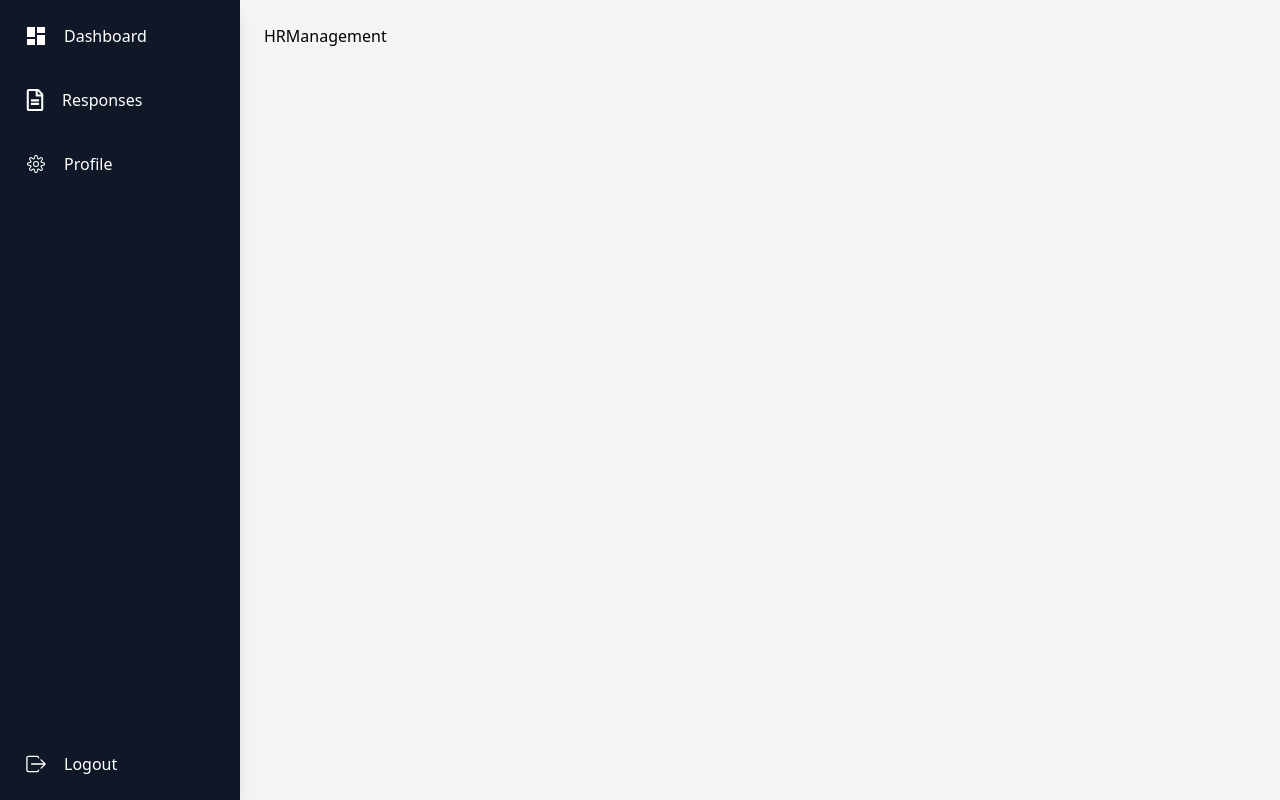
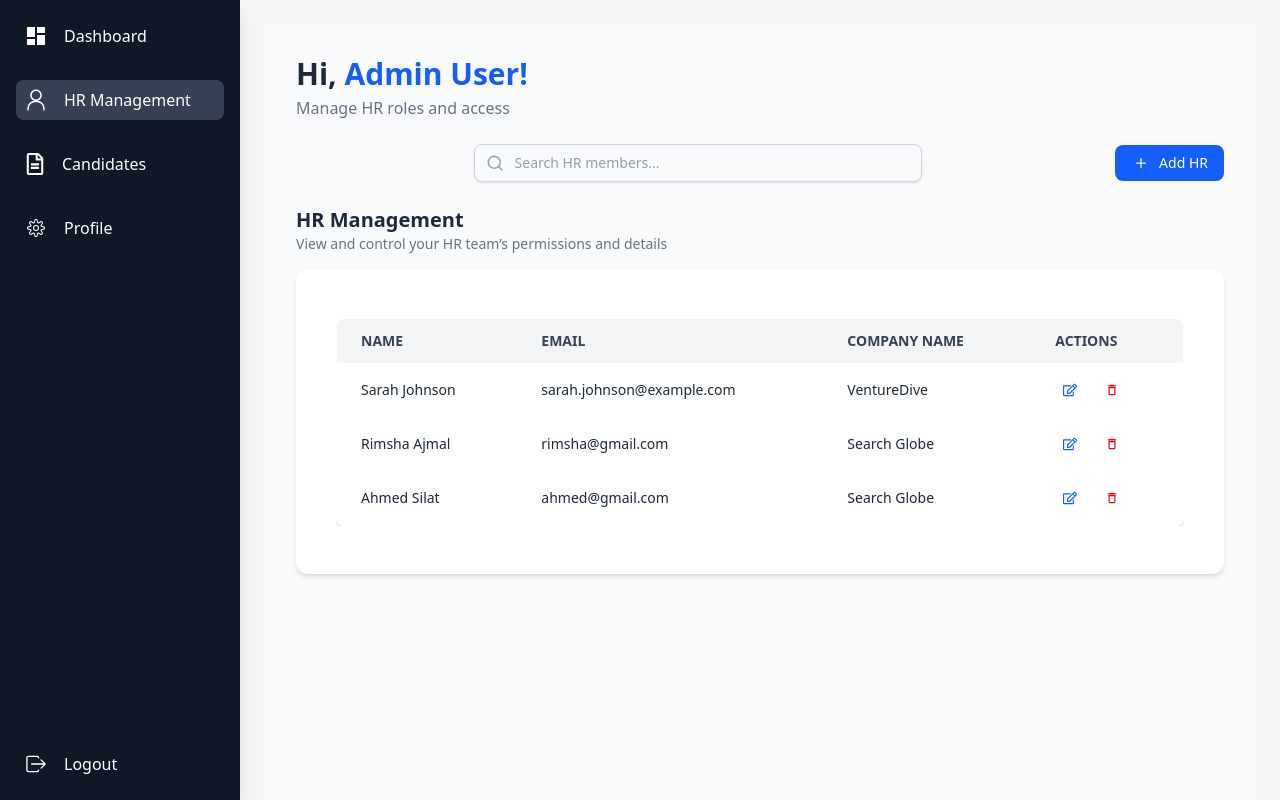
Before and after one commit to Ahmed-Silat/FYP, a React (Vite) app in the folder fyp-frontend/: page /admin/hr-management in a window 1280 px wide. Built offline with nearby package versions, Linux system fonts and the light colour scheme; no server answers.

Commit message:
hr management page UI has been created

```diff
--- a/fyp-frontend/src/App.jsx
+++ b/fyp-frontend/src/App.jsx
@@ -22,6 +22,7 @@ import Responses from "./pages/hr/Responses";
 import Candidates from "./pages/admin/Candidates";
 import AdminDashboard from "./pages/admin/AdminDashboard";
 import HRManagement from "./pages/admin/HRManagement";
+import AdminLayout from "./Components/AdminLayout";
 function App() {
   return (
     <>
@@ -56,7 +57,7 @@ function App() {
             <Route path="responses" element={<Responses />} />
           </Route>
 
-          <Route path="/admin" element={<HrLayout />}>
+          <Route path="/admin" element={<AdminLayout />}>
             <Route path="dashboard" element={<AdminDashboard />} />
             <Route path="profile" element={<Profile />} />
             <Route path="candidates" element={<Candidates />} />
--- a/fyp-frontend/src/Components/AdminLayout.jsx
+++ b/fyp-frontend/src/Components/AdminLayout.jsx
@@ -14,6 +14,11 @@ const AdminLayout = () => {
       icon: <MdDashboard size={24} />,
     },
     {
+      to: "/admin/hr-management",
+      label: "HR Management",
+      icon: <RxPerson size={24} />,
+    },
+    {
       to: "/admin/candidates",
       label: "Candidates",
       icon: <FaRegFileAlt size={22} />,
@@ -22,11 +27,6 @@ const AdminLayout = () => {
       to: "/admin/profile",
       label: "Profile",
       icon: <CiSettings size={24} />,
-    },
-    {
-      to: "/admin/hr-management",
-      label: "HR Management",
-      icon: <RxPerson size={24} />,
     },
   ];
   return (
--- a/fyp-frontend/src/Components/Searchbar.jsx
+++ b/fyp-frontend/src/Components/Searchbar.jsx
@@ -1,7 +1,7 @@
 import React from "react";
 import { FiSearch } from "react-icons/fi";
 
-const Searchbar = () => {
+const Searchbar = ({ placeholder }) => {
   const [searchTerm, setSearchTerm] = React.useState("");
 
   const handleSearch = (event) => {
@@ -13,7 +13,7 @@ const Searchbar = () => {
       <FiSearch className="absolute top-1/2 left-3 -translate-y-1/2 text-gray-400 text-lg" />
       <input
         type="text"
-        placeholder="Search..."
+        placeholder={placeholder || "Search..."}
         value={searchTerm}
         onChange={handleSearch}
         className="w-full pl-10 pr-4 py-2 border border-gray-300 rounded-lg shadow-sm focus:outline-none focus:ring-2 focus:ring-blue-500 focus:border-blue-500 text-sm text-gray-700"
--- a/fyp-frontend/src/pages/admin/HRManagement.jsx
+++ b/fyp-frontend/src/pages/admin/HRManagement.jsx
@@ -1,7 +1,46 @@
 import React from "react";
+import AdminHrManagement from "../../Components/AdminHrManagement";
+import Searchbar from "../../Components/Searchbar";
+import { IoIosAdd } from "react-icons/io";
 
 const HRManagement = () => {
-  return <div>HRManagement</div>;
+  return (
+    <div className="p-4 md:p-6 lg:p-8 bg-gray-50 min-h-screen">
+      {/* Greeting and Actions */}
+      <div className="mb-6">
+        <h2 className="text-2xl md:text-3xl font-semibold text-gray-800">
+          Hi, <span className="text-blue-600">Admin User!</span>
+        </h2>
+        <p className="text-sm md:text-base text-gray-500 mt-1">
+          Manage HR roles and access
+        </p>
+      </div>
+
+      {/* Searchbar and Add HR Button */}
+      <div className="flex flex-col md:flex-row md:items-center md:justify-between gap-4 mb-6">
+        <Searchbar placeholder={"Search HR members..."}/>
+        <button className="inline-flex items-center gap-2 bg-blue-600 hover:bg-blue-700 text-white text-sm font-medium px-4 py-2 rounded-lg transition">
+          <IoIosAdd size={20} />
+          Add HR
+        </button>
+      </div>
+
+      {/* Management Table Header */}
+      <div className="mb-4">
+        <h3 className="text-lg md:text-xl font-semibold text-gray-800">
+          HR Management
+        </h3>
+        <p className="text-sm text-gray-500">
+          View and control your HR team’s permissions and details
+        </p>
+      </div>
+
+      {/* Table Container */}
+      <div className="bg-white shadow-md rounded-xl p-4 md:p-6 overflow-x-auto">
+        <AdminHrManagement />
+      </div>
+    </div>
+  );
 };
 
 export default HRManagement;
```
